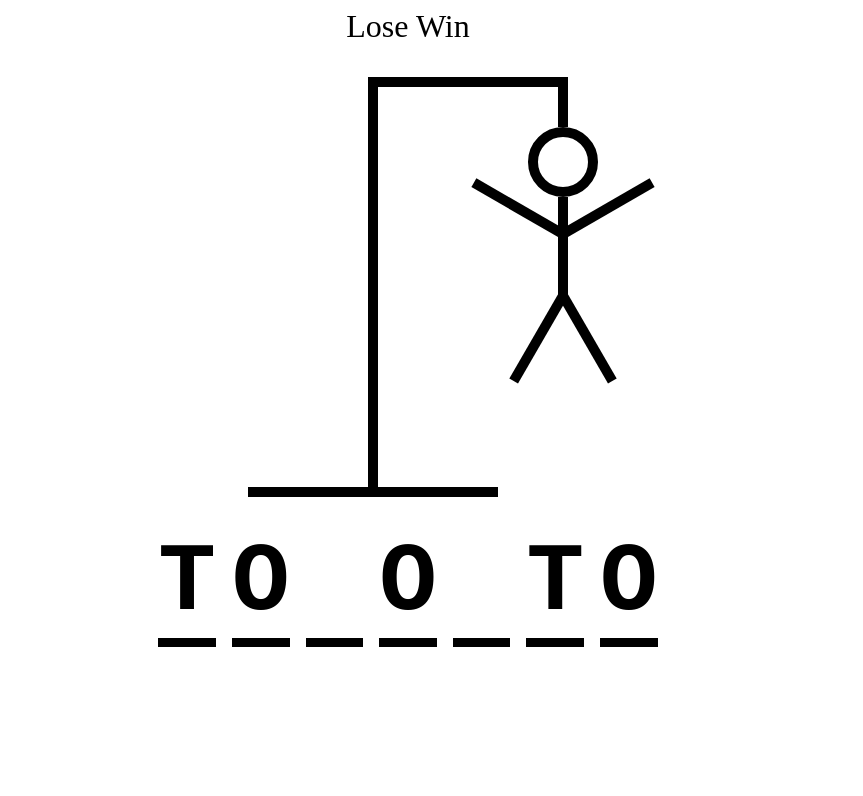
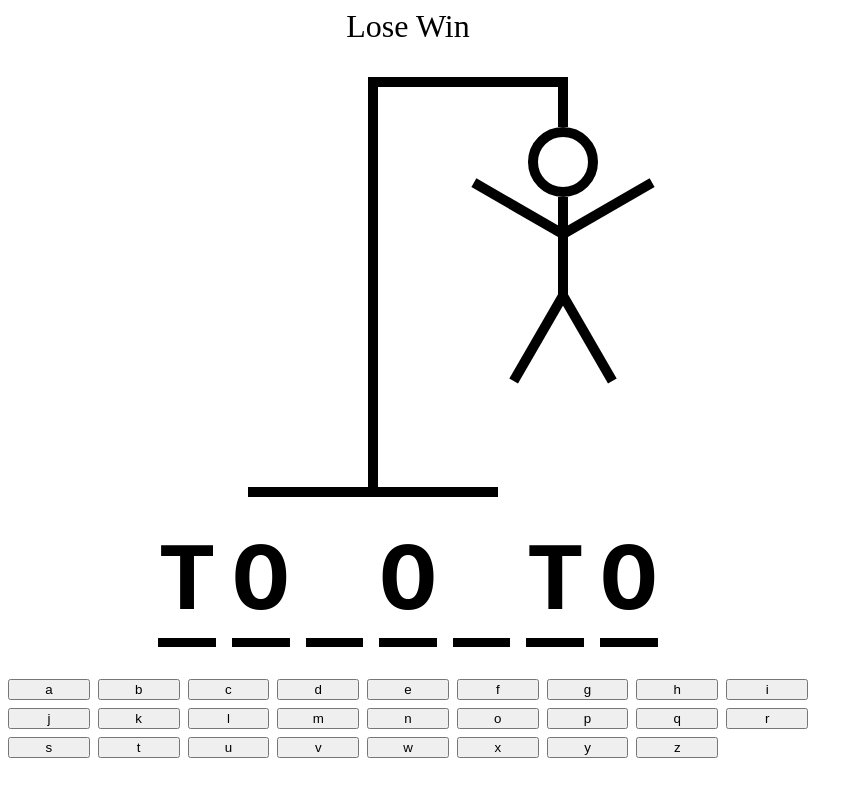
Before and after one commit to mdkgray/HaNgMaN-GaMe, a React (Vite) app: page / in a window 1280 px wide. Shown: the top 796 px of the page, without its empty margins (0-863 px from the left). Built offline with nearby package versions, Linux system fonts and the light colour scheme.

Commit message:
added keyboard and module.css file

```diff
--- a/src/App.tsx
+++ b/src/App.tsx
@@ -24,7 +24,7 @@ function App() {
       <div style={{ fontSize: '2rem', textAlign: 'center'}}>Lose Win</div>
       <HangmanDrawing />
       <HangmanWord />
-      <Keyboard />
+      <div style={{ alignSelf: 'stretch'}}><Keyboard /></div>
     </div>
   )
 }
--- a/src/Keyboard.tsx
+++ b/src/Keyboard.tsx
@@ -1,3 +1,50 @@
+import styles from "./Keyboard.module.css";
+
+const KEYS = [
+    "a",
+    "b",
+    "c",
+    "d",
+    "e",
+    "f",
+    "g",
+    "h",
+    "i",
+    "j",
+    "k",
+    "l",
+    "m",
+    "n",
+    "o",
+    "p",
+    "q",
+    "r",
+    "s",
+    "t",
+    "u",
+    "v",
+    "w",
+    "x",
+    "y",
+    "z",
+]
+
 export function Keyboard() {
-
+    return (
+        <div style={{
+            display: 'grid',
+            gridTemplateColumns: 'repeat(auto-fit, minmax(75px, 1fr))',
+            gap: '.5rem'
+        }}>
+            {KEYS.map(key => {
+                return (
+                    <button
+                        className=""
+                        key={key}>
+                        {key}
+                    </button>
+                )
+            })}
+        </div>
+    )
 };
```
Also changed, not shown: src/Keyboard.module.css (added).
